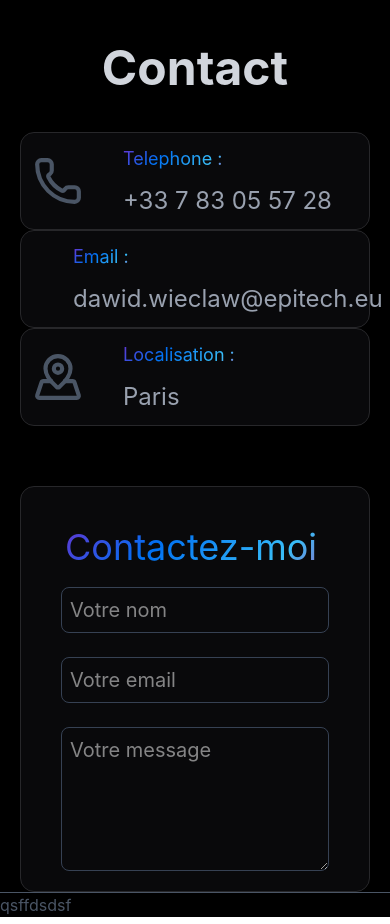
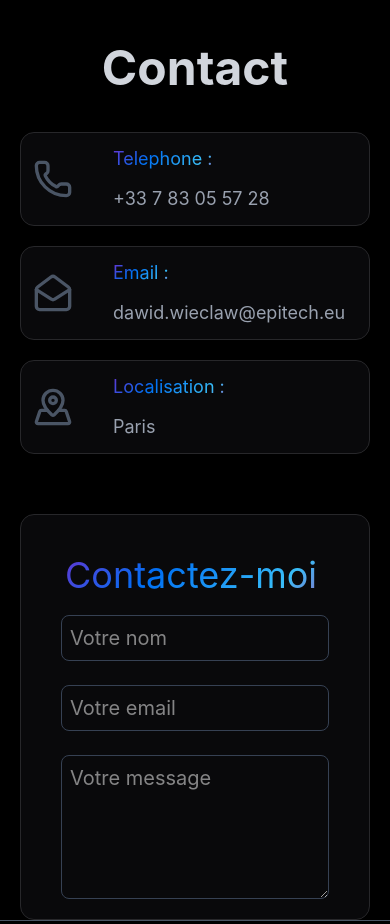
Before and after one commit to Dawid-Wieclaw/Portfolio-React, a React (Vite) app: page / in a window 390 px wide. Shown: the part 4500-5424 px from the top of the page. Built offline with nearby package versions, Linux system fonts and the light colour scheme.

Commit message:
Iprove contact section responsive design

```diff
--- a/src/Pages/Contact.jsx
+++ b/src/Pages/Contact.jsx
@@ -1,7 +1,7 @@
 import ContactForm from "@/components/ContactForm";
 import ContactInfo from "@/components/ContactInfo";
 import Footer from "@/components/Footer";
-import { Phone, Mail, MapPinned } from 'lucide-react';
+import { Phone, MailOpen, MapPinned } from 'lucide-react';
 
 
 export default function Contact() {
@@ -16,7 +16,7 @@ export default function Contact() {
 
         {
             "id": 2,
-            "Icon": Mail,
+            "Icon": MailOpen,
             "type": "Email :",
             "info": "dawid.wieclaw@epitech.eu",
         },
@@ -37,19 +37,19 @@ export default function Contact() {
 
     <div className="flex-1 w-screen">
         <div className="lg:mx-50 md:mx-16 mx-5 mt-10 flex flex-col gap-5 xl:flex-row justify-center xl:gap-10">
-            <div className="xl:mt-10 xl:w-1/3 xl:flex xl:flex-col xl:gap-5">
+            <div className="xl:mt-10 2xl:w-1/3 flex flex-col gap-5">
                 {contact.map((c) =>
                     <ContactInfo key={c.id} {...c}></ContactInfo>
                 )}
             </div>
 
-            <div className="xl:w-1/3">
+            <div className="2xl:w-1/3">
                 <ContactForm></ContactForm>
             </div>
         </div>
     </div>
 
-    {/* Footer toujours en bas */}
+
     <Footer></Footer>
 
 </div>
--- a/src/components/ContactInfo.jsx
+++ b/src/components/ContactInfo.jsx
@@ -4,11 +4,11 @@ export default function ContactInfo({ id, Icon, type, info }) {
 
     return (
         <div className="flex items-center rounded-xl text-gray-400 text-lg p-3 gap-10 bg-zinc-950 border border-zinc-800 hover:border-zinc-500 hover:border-2 transition">
-            <Icon size={50} className="text-gray-600"/>
+                <Icon size={40} className="text-gray-600" />
 
             <div className="flex flex-col gap-3">
                 <AuroraText>{type}</AuroraText>
-                <p className="text-2xl">{info}</p>
+                <p className="2xl:text-2xl md:text-xl">{info}</p>
             </div>
         </div>
     )
```
